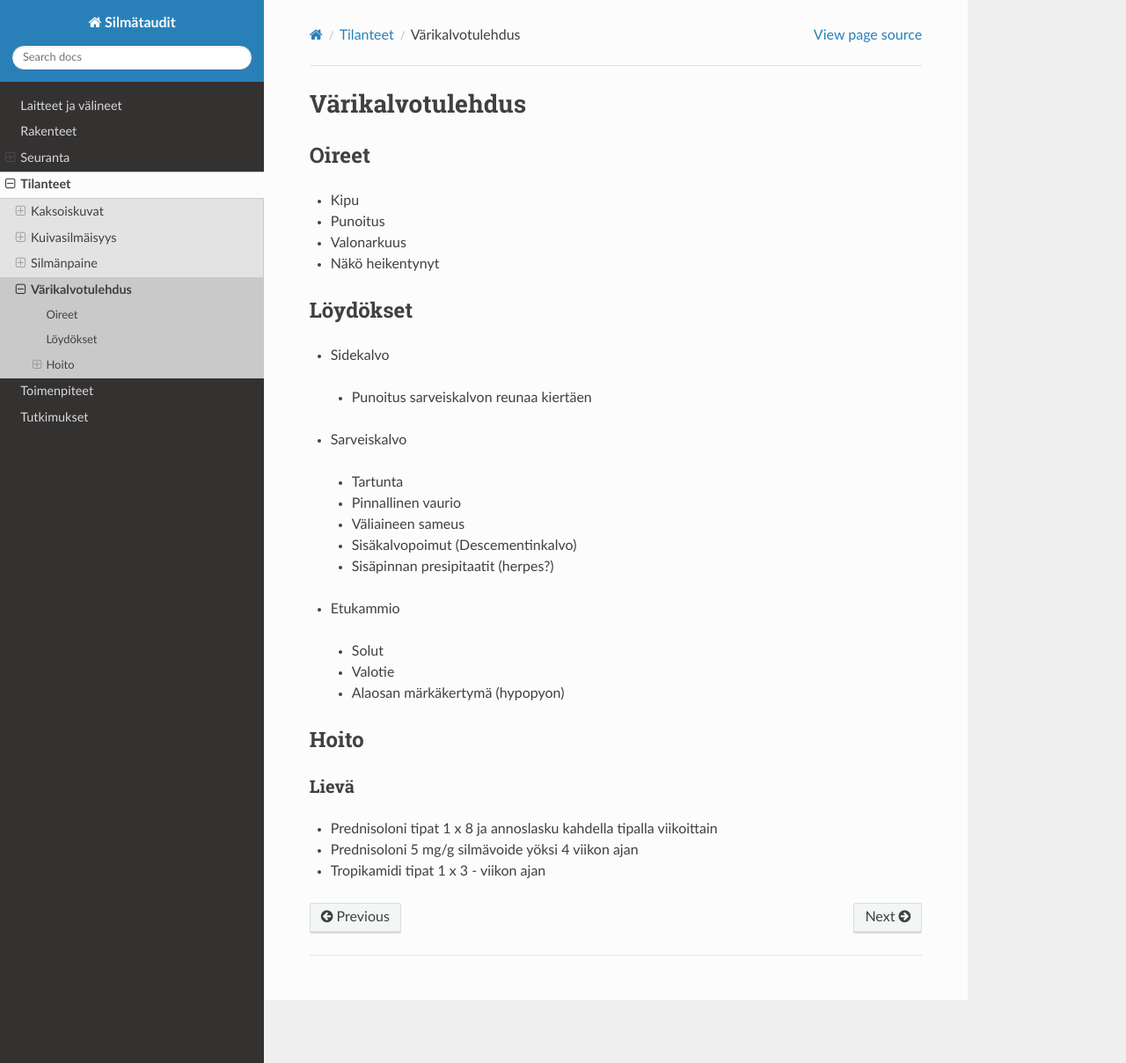
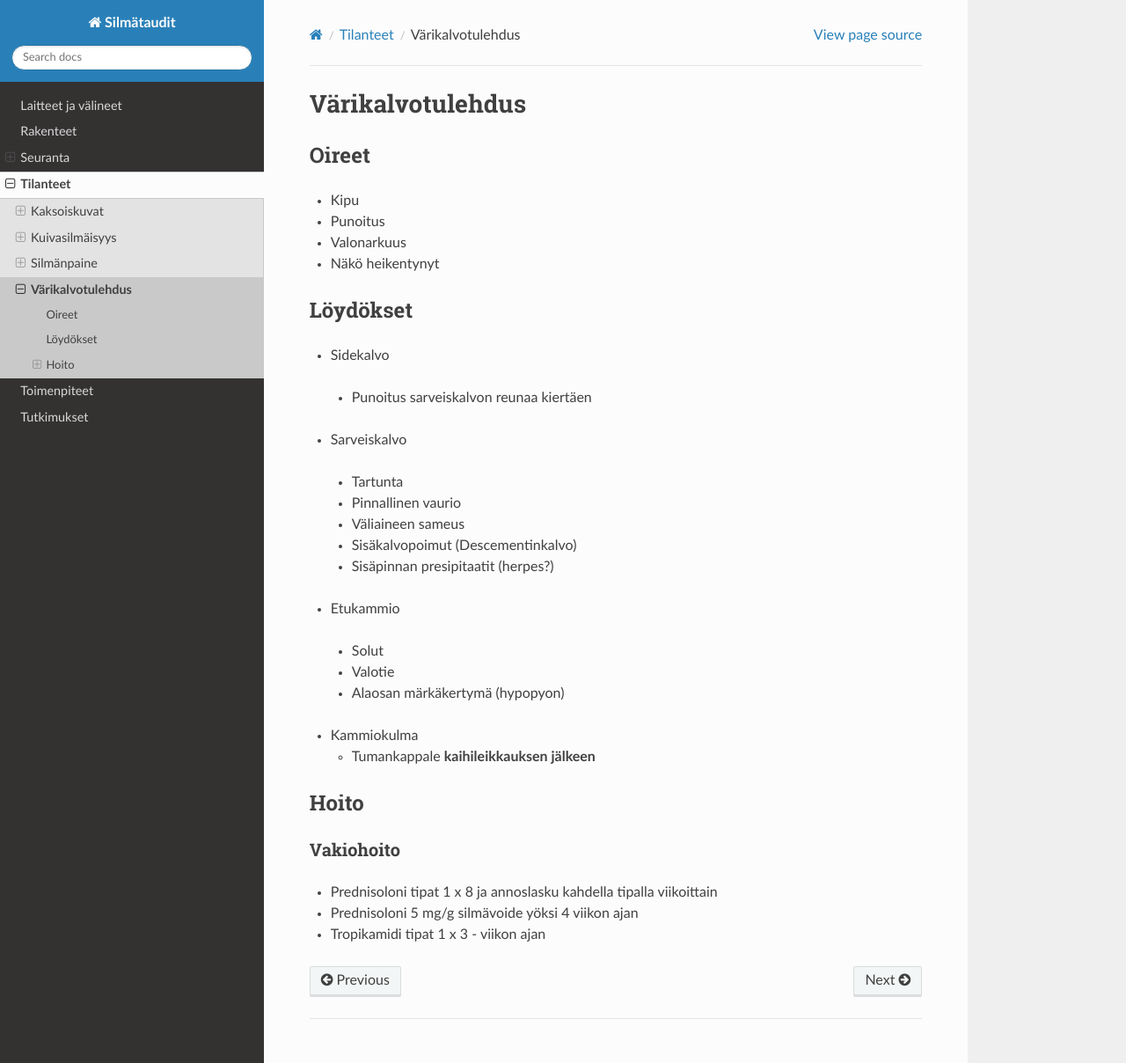
Before and after one commit to gryor/silmataudit, a Sphinx documentation site: the page built from docs/tilanteet/varikalvotulehdus.rst, in a window 1280 px wide and 1208 px high. Shown: the whole window at 88% size. Built offline with Sphinx 7.4.7 and the Read the Docs theme 2.0.0, drawn with Linux system fonts in a browser that asks for light colours.

Commit message:
kaihileikkaus iriitti

```diff
--- a/docs/tilanteet/varikalvotulehdus.rst
+++ b/docs/tilanteet/varikalvotulehdus.rst
@@ -32,11 +32,15 @@ Löydökset
  - Valotie
  - Alaosan märkäkertymä (hypopyon)
 
+- Kammiokulma
+
+  - Tumankappale **kaihileikkauksen jälkeen**
+
 
 Hoito
 -----
 
-Lievä
+Vakiohoito
 """""
 - Prednisoloni tipat 1 x 8 ja annoslasku kahdella tipalla viikoittain
 - Prednisoloni 5 mg/g silmävoide yöksi 4 viikon ajan
```
